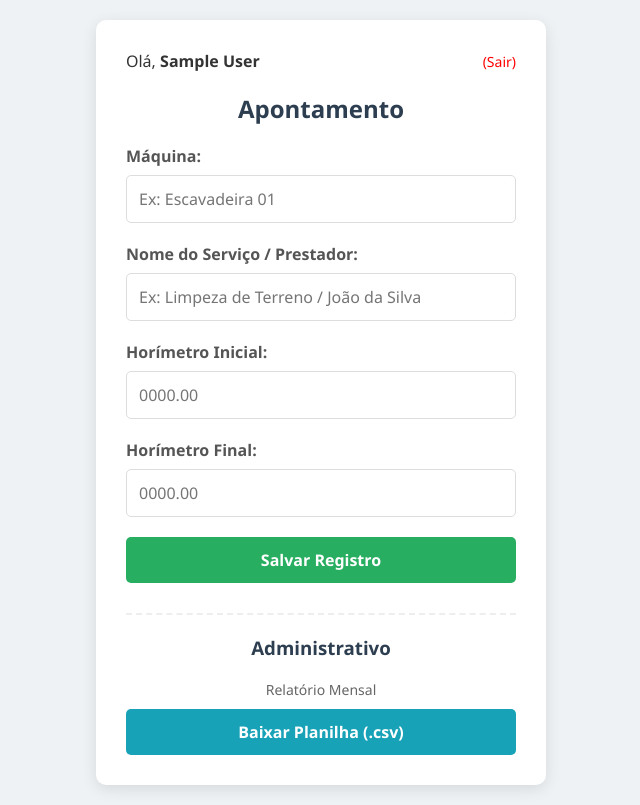
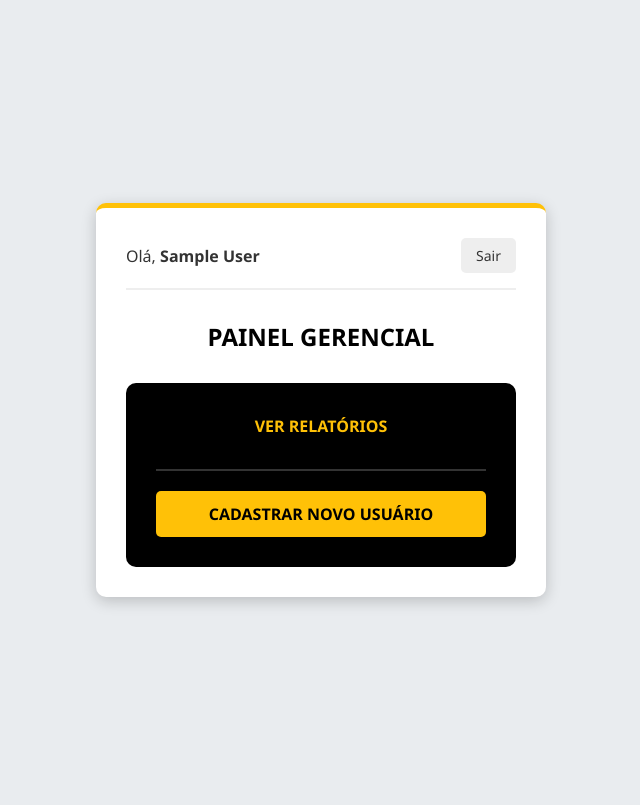
Before and after one commit to HenriqSP12/Hpterraplenagem, a PHP site: page /painel.php in a window 1280 px wide. Shown: the whole page, without its empty margins (319-959 px from the left). After the commit the page ends 606 px from the top, so only its background shows below. Run offline with PHP 8.4, Linux system fonts and the light colour scheme; the visitor is signed in with stand-in values (Sample User, id 1).

Commit message:
Codigo  limpo e otimizado

```diff
--- a/index.php
+++ b/index.php
@@ -30,12 +30,13 @@ if ($_SERVER["REQUEST_METHOD"] == "POST"){
 <head>
     <meta charset="UTF-8">
     <meta name="viewport" content="width=device-width, initial-scale=1.0">
-    <title>Login - Controle de Máquinas</title>
+    <title>Login - HP Terraplenagem</title>
     <link rel="stylesheet" href="style.css">
 </head>
 <body>
 
     <div class="container">
+        <img src="media/logo.png" alt="HP Terraplenagem" class="logo-login">
         <h2>Acesso do Operador</h2>
 
         <?php if(!empty($erro)): ?>
@@ -51,7 +52,8 @@ if ($_SERVER["REQUEST_METHOD"] == "POST"){
 
             <button type="submit" class="btn-login">Entrar no Sistema</button>
         </form>
-    </div>
+
+        </div>
 
 </body>
 </html>
--- a/painel.php
+++ b/painel.php
@@ -1,6 +1,7 @@
 <?php
 session_start();
 require 'db.php';
+
 
 if (!isset($_SESSION['id_usuario'])) {
     header("Location: index.php");
@@ -9,13 +10,10 @@ if (!isset($_SESSION['id_usuario'])) {
 
 $mensagem = "";
 
+
 if ($_SERVER["REQUEST_METHOD"] == "POST") {
     $maquina = $_POST['maquina'];
-
-    // --- NOVO: Recebendo o nome do serviço ---
     $servico = $_POST['servico'];
-    // -----------------------------------------
-
     $inicial = $_POST['h_inicial'];
     $final   = $_POST['h_final'];
     $id_user = $_SESSION['id_usuario'];
@@ -25,7 +23,6 @@ if ($_SERVER["REQUEST_METHOD"] == "POST") {
     if ($total < 0) {
         $mensagem = "ERRO: Hora final não pode ser menor que a inicial!";
     } else {
-        // --- ATUALIZADO: Incluindo nome_servico no INSERT ---
         $sql = "INSERT INTO registros (operador_id, nome_maquina, nome_servico, h_inicial, h_final, total_horas)
                 VALUES ('$id_user', '$maquina', '$servico', '$inicial', '$final', '$total')";
 
@@ -43,31 +40,51 @@ if ($_SERVER["REQUEST_METHOD"] == "POST") {
 <head>
     <meta charset="UTF-8">
     <meta name="viewport" content="width=device-width, initial-scale=1.0">
-    <title>Painel de Produção</title>
+    <title>Painel - HP Terraplenagem</title>
     <link rel="stylesheet" href="style.css">
 </head>
 <body>
 
     <div class="container">
+
         <div class="header-painel">
             <span>Olá, <strong><?php echo $_SESSION['nome_usuario']; ?></strong></span>
-            <a href="logout.php" style="color: red; text-decoration: none; font-size: 14px;">(Sair)</a>
+            <a href="logout.php" class="btn-sair">Sair</a>
         </div>
+
+        <?php if($_SESSION['tipo_usuario'] == 'admin'): ?>
+
+            <h2 style="margin-bottom: 30px;">Painel Gerencial</h2>
+
+            <div class="admin-area" style="margin: 0; border-radius: 10px;">
+                <a href="relatorios.php">
+                    <button class="btn-excel">Ver Relatórios</button>
+                </a>
+
+                <hr style="border: 1px solid #333; margin: 20px 0;">
+
+                <a href="cadastro.php">
+                    <button class="btn-login">Cadastrar Novo Usuário</button>
+                </a>
+            </div>
+
+        <?php else: ?>
 
             <h2>Apontamento</h2>
 
             <?php if(!empty($mensagem)): ?>
-            <div class="mensagem <?php echo strpos($mensagem, 'Erro') !== false || strpos($mensagem, 'ERRO') !== false ? 'erro' : 'sucesso'; ?>">
+                <div class="mensagem <?php echo strpos($mensagem, 'ERRO') !== false ? 'erro' : 'sucesso'; ?>">
                     <?php echo $mensagem; ?>
                 </div>
             <?php endif; ?>
 
             <form method="POST">
                 <label>Máquina:</label>
-            <input type="text" name="maquina" placeholder="Ex: Escavadeira 01" required>
+                <input type="text" name="maquina" required>
 
-            <label>Nome do Serviço / Prestador:</label>
-            <input type="text" name="servico" placeholder="Ex: Limpeza de Terreno / João da Silva" required>
+                <label>Serviço / Cliente:</label>
+                <input type="text" name="servico" required>
+
                 <label>Horímetro Inicial:</label>
                 <input type="number" step="0.01" name="h_inicial" placeholder="0000.00" required>
 
@@ -77,16 +94,7 @@ if ($_SERVER["REQUEST_METHOD"] == "POST") {
                 <button type="submit" class="btn-salvar">Salvar Registro</button>
             </form>
 
-        <?php if(isset($_SESSION['tipo_usuario']) && $_SESSION['tipo_usuario'] == 'admin'): ?>
-            <div class="admin-area">
-                <h3>Administrativo</h3>
-                <p style="font-size: 14px; color: #666; margin-bottom: 10px;">Relatório Mensal</p>
-                <a href="exportar.php">
-                    <button class="btn-excel">Baixar Planilha (.csv)</button>
-                </a>
-            </div>
         <?php endif; ?>
-
         </div>
 
 </body>
--- a/style.css
+++ b/style.css
@@ -7,7 +7,7 @@
 }
 
 body {
-    background-color: #eef2f5; /* Fundo cinza claro, descansa a vista */
+    background-color: #e9ecef; /* Fundo cinza bem claro para destacar o preto */
     color: #333;
     display: flex;
     justify-content: center;
@@ -16,20 +16,31 @@ body {
     padding: 20px;
 }
 
-/* CARTÃO PRINCIPAL (LOGIN E PAINEL) */
+/* CARTÃO PRINCIPAL */
 .container {
     background-color: #fff;
     width: 100%;
     max-width: 450px;
     padding: 30px;
     border-radius: 10px;
-    box-shadow: 0 4px 15px rgba(0,0,0,0.1); /* Sombra suave */
+    box-shadow: 0 4px 15px rgba(0,0,0,0.2);
+    border-top: 5px solid #FFC107; /* Linha amarela no topo para dar um toque */
+}
+
+/* LOGO NO LOGIN */
+.logo-login {
+    display: block; /* Garante que ela é um bloco separado */
+    max-width: 100%; /* A largura máxima é 100% do container pai */
+    height: auto;    /* A altura se ajusta automaticamente */
+    margin: 0 auto 20px auto; /* Centraliza e dá espaço embaixo */
 }
 
 h2, h3 {
     text-align: center;
-    color: #2c3e50;
+    color: #000; /* Títulos em preto puro */
     margin-bottom: 20px;
+    text-transform: uppercase;
+    font-weight: 700;
 }
 
 /* FORMULÁRIOS */
@@ -37,7 +48,7 @@ label {
     display: block;
     margin-bottom: 8px;
     font-weight: 600;
-    color: #555;
+    color: #444;
 }
 
 input[type="text"],
@@ -46,18 +57,18 @@ input[type="number"] {
     width: 100%;
     padding: 12px;
     margin-bottom: 20px;
-    border: 1px solid #ddd;
+    border: 2px solid #ddd;
     border-radius: 5px;
     font-size: 16px;
     transition: border 0.3s;
 }
 
 input:focus {
-    border-color: #3498db;
+    border-color: #FFC107; /* Foco amarelo */
     outline: none;
 }
 
-/* BOTÕES */
+/* BOTÕES - PALETA NOVA */
 button {
     width: 100%;
     padding: 12px;
@@ -66,56 +77,83 @@ button {
     font-size: 16px;
     font-weight: bold;
     cursor: pointer;
-    transition: background 0.3s;
-    color: white;
+    transition: background 0.3s, transform 0.1s;
+    text-transform: uppercase;
 }
 
-/* Cores dos Botões */
-.btn-login {
-    background-color: #3498db; /* Azul */
+button:active {
+    transform: scale(0.98); /* Efeito de clique */
 }
-.btn-login:hover { background-color: #2980b9; }
 
-.btn-salvar {
-    background-color: #27ae60; /* Verde */
+/* Botão Principal (Entrar, Salvar) - Amarelo com texto Preto */
+.btn-login, .btn-salvar {
+    background-color: #FFC107; /* Amarelo Ouro */
+    color: #000;
 }
-.btn-salvar:hover { background-color: #219150; }
+.btn-login:hover, .btn-salvar:hover { background-color: #e0a800; }
 
-.btn-excel {
-    background-color: #17a2b8; /* Azul Petróleo */
+/* Botão Secundário (Excel, Admin) - Preto com texto Amarelo */
+.btn-excel, .btn-admin {
+    background-color: #000;
+    color: #FFC107;
 }
-.btn-excel:hover { background-color: #138496; }
+.btn-excel:hover, .btn-admin:hover { background-color: #333; }
 
+/* Botão Voltar/Sair */
 .btn-sair {
     display: inline-block;
-    text-align: center;
-    background-color: #e74c3c; /* Vermelho */
+    background-color: #eee;
+    color: #333;
+    padding: 8px 15px;
     text-decoration: none;
-    margin-bottom: 15px;
+    border-radius: 5px;
+    font-size: 14px;
 }
-.btn-sair:hover { background-color: #c0392b; }
+.btn-sair:hover { background-color: #ddd; }
 
-/* MENSAGENS E DIVISÓRIAS */
+/* MENSAGENS */
 .mensagem {
-    padding: 10px;
-    margin-bottom: 15px;
+    padding: 12px;
+    margin-bottom: 20px;
     border-radius: 5px;
     text-align: center;
     font-weight: bold;
+    border: 2px solid;
 }
-.sucesso { background-color: #d4edda; color: #155724; }
-.erro { background-color: #f8d7da; color: #721c24; }
+.sucesso {
+    background-color: #d4edda;
+    color: #155724;
+    border-color: #c3e6cb;
+}
+.erro {
+    background-color: #f8d7da;
+    color: #721c24;
+    border-color: #f5c6cb;
+}
+
+/* PAINEL */
+.header-painel {
+    display: flex;
+    justify-content: space-between;
+    align-items: center;
+    margin-bottom: 30px;
+    border-bottom: 2px solid #eee;
+    padding-bottom: 15px;
+}
 
 .admin-area {
     margin-top: 30px;
     padding-top: 20px;
-    border-top: 2px dashed #eee;
-    text-align: center;
+    background-color: #000; /* Fundo preto para a área admin */
+    color: #FFC107;
+    margin-left: -30px;
+    margin-right: -30px;
+    margin-bottom: -30px;
+    padding-bottom: 30px;
+    padding-left: 30px;
+    padding-right: 30px;
+    border-bottom-left-radius: 10px;
+    border-bottom-right-radius: 10px;
 }
-
-.header-painel {
-    display: flex;
-    justify-content: space-between;
-    align-items: center;
-    margin-bottom: 20px;
-}
+.admin-area h3 { color: #FFC107; }
+.admin-area p { color: #ccc; }
```
Also changed, not shown: exportar.php (+22 -17 lines), logout.php (added, +10 -0 lines), relatorios.php (added, +104 -0 lines), README.md (added), media/logo.png (added). Lines whose indentation alone changed are shown as unchanged.
